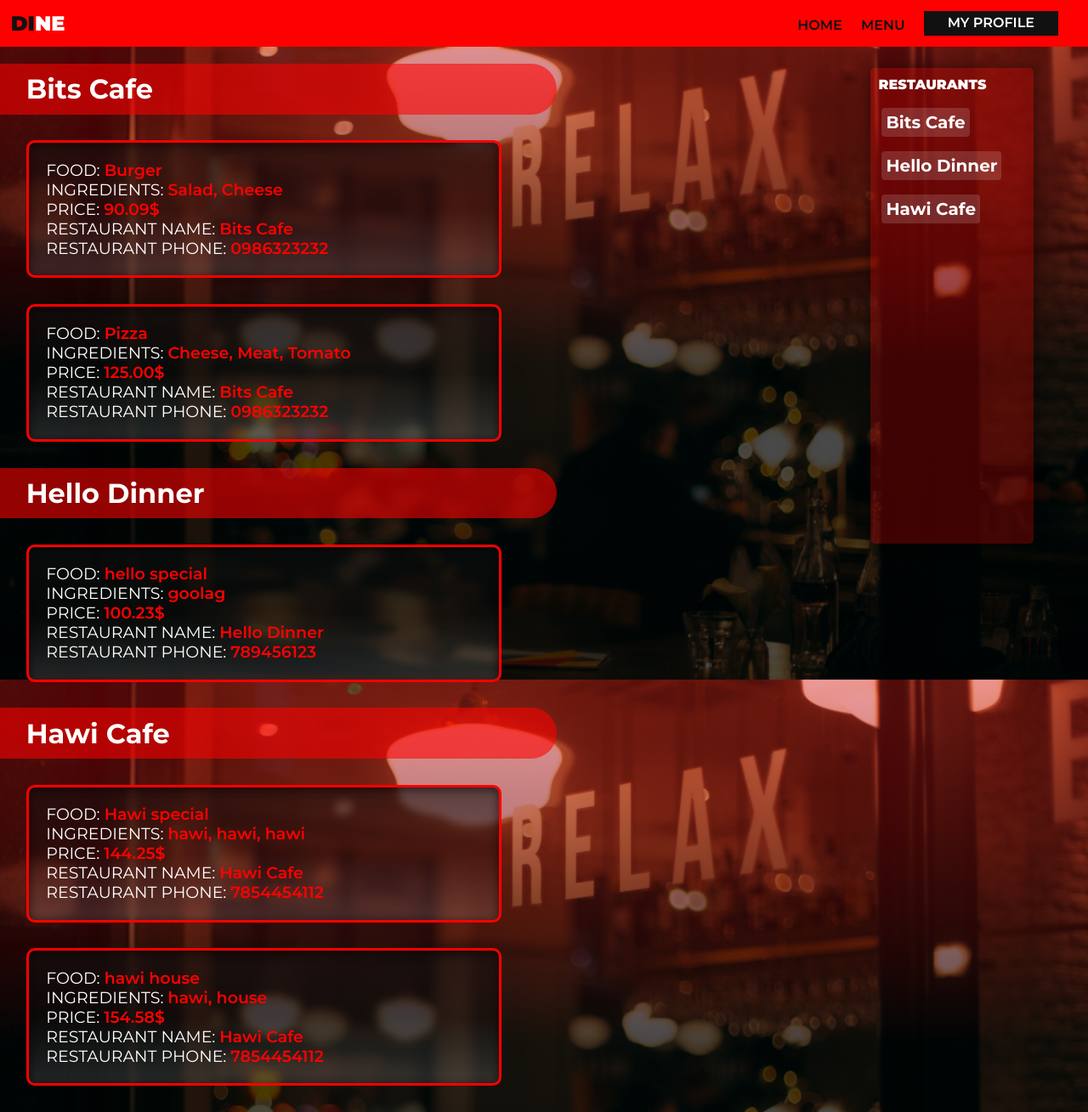
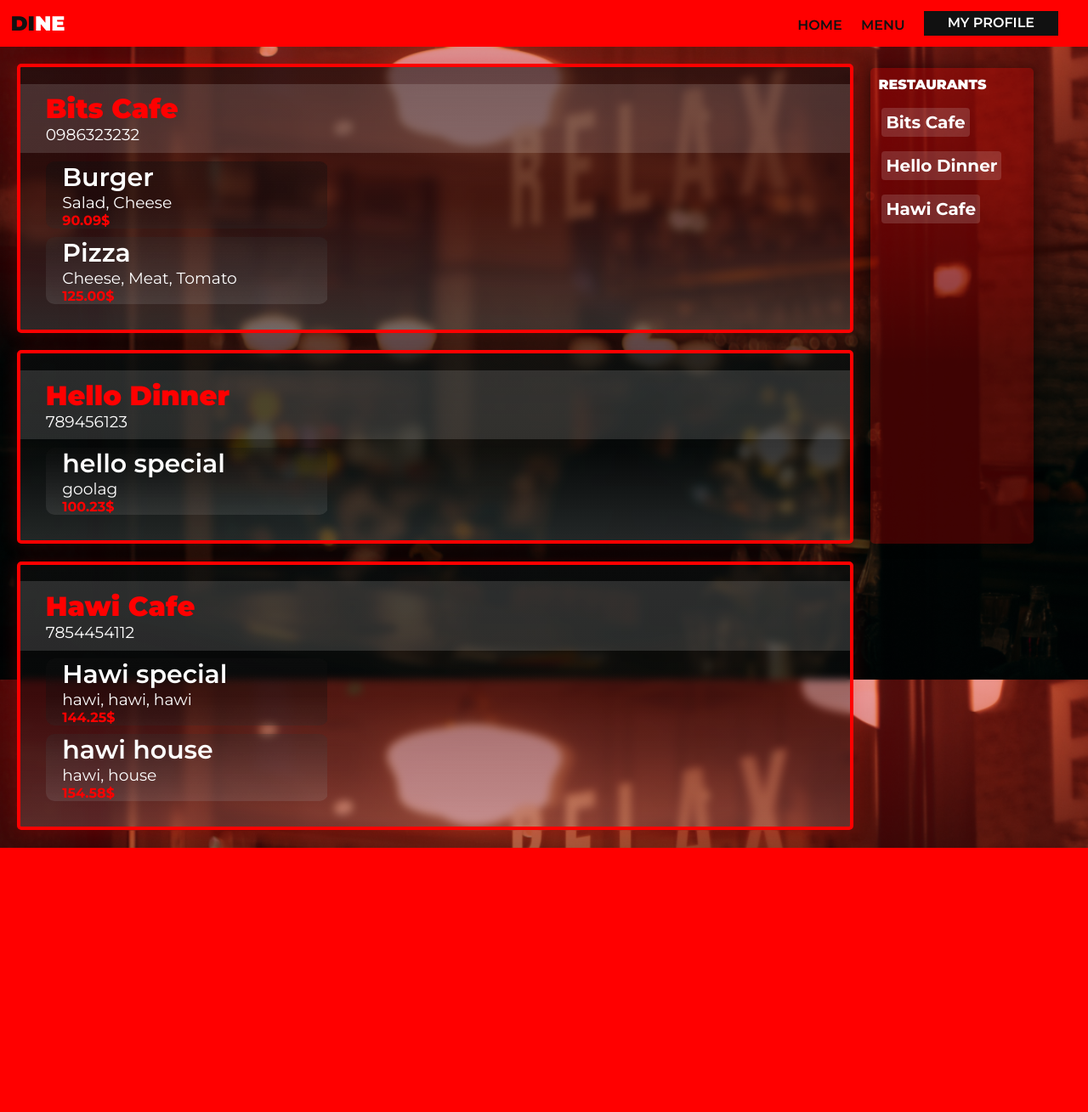
Before and after one commit to nigussolomon/DINE, a Django app: page /dine/menu/ in a window 1280 px wide. Shown: the whole page at 85% size. After the commit the page ends 998 px from the top, so only its background shows below. Run offline with Django 4.2, Linux system fonts and the light colour scheme; data comes from the database, SQL or seed files in the repository; both versions use the stored data as it was after the commit; some libraries are stand-ins or nearby versions.

Commit message:
Update on UI for displaying menu

```diff
--- a/main/templates/main/login.html
+++ b/main/templates/main/login.html
@@ -14,10 +14,6 @@
         <div class="redirect">
             <p>IF YOU DON'T HAVE AN ACCOUNT <a href="{% url 'register' %}"> SIGN UP</a></p>
         </div>
-
-        <div class="loginToARestaurant">
-            <a href="#">SIGN IN TO YOUR RESTAURANT</a>
-        </div>
     </form>
 </div>
 {% endblock login %}
--- a/main/templates/main/register.html
+++ b/main/templates/main/register.html
@@ -14,10 +14,6 @@
         <div class="redirect">
             <p>IF YOU ALREADY HAVE AN ACCOUNT <a href="{% url 'login' %}"> SIGN IN</a></p>
         </div>
-
-        <div class="registerRestaurant">
-            <a href="#">REGISTER A RESTAURANT</a>
-        </div>
     </form>
 </div>
 {% endblock register %}
--- a/menu/models.py
+++ b/menu/models.py
@@ -6,8 +6,8 @@ from django.contrib.auth.models import User
 class Profile(models.Model):
     user = models.OneToOneField(User, on_delete=models.CASCADE)
     phone_regex = RegexValidator(regex=r'^\+?1?\d{9,15}$', message="Phone number must be entered in the format: '+999999999'. Up to 15 digits allowed.")
-    phone_number = models.CharField(default = 'Please add your number',validators=[phone_regex], max_length=17, blank=True) # validators should be a list
-    address = models.CharField(max_length=120, default='please add your address')
+    phone_number = models.CharField(default = 'No registered Number',validators=[phone_regex], max_length=17, blank=True) # validators should be a list
+    address = models.CharField(max_length=120, default='No registered address')
 
     def __str__(self):
         return f"{self.user.username}'s Profile"
@@ -15,8 +15,8 @@ class Profile(models.Model):
 class Restaurant(models.Model):
     user = models.OneToOneField(User, on_delete=models.CASCADE)
     phone_regex = RegexValidator(regex= r'^\+?1?\d{9,15}$', message = "Phone number must be entered in the format: '+999999999' . Up to 15 digits allowed. ")
-    restaurant_name = models.CharField(default= "Enter Your Restaurant name ", max_length= 40)
-    phone_number = models.CharField(default = 'please add your number', validators=[phone_regex],max_length=17, blank= False)
+    restaurant_name = models.CharField(default= "", max_length= 40)
+    phone_number = models.CharField(default = "", validators=[phone_regex],max_length=17, blank= False)
 
     def __str__(self):
         return f"{self.user.username}'s Restaurant"
--- a/menu/static/menu/js.js
+++ b/menu/static/menu/js.js
@@ -21,9 +21,4 @@ addBtn.onclick = () => {
 
 up.onclick = () =>{
     restaurant.style.top = "9%"
-    document.location.hash = 'form';
 }
-
-window.onload = () =>{
-    restaurant.style.top = "9%"
-}
--- a/menu/static/menu/style.css
+++ b/menu/static/menu/style.css
@@ -90,31 +90,54 @@
 }
 
 #menudisplay{
-    width: 50%;
+    width: 30%;
+    border: 0;
+    background: none;
+    box-shadow: none;
+    backdrop-filter: blur(0);
+    margin-bottom: 1%;
+    padding-bottom: 0;
+    padding-top: 0;
+    margin-top: 1%;
 }
 
-#menudisplay h3{
-    font-size: 19px;
+#menudisplay h1{
+    padding-bottom: 0%;
+    margin-bottom: 0;
+    font-size: 30px;
+    font-weight: 600;
+    color: black;
 }
 
-#menudisplay h3{
-    font-weight: 400;
+#menudisplay h1 a{
+    color: white;
 }
 
 #menudisplay h3 a{
-    font-weight: 600;
+    font-weight: 400;
+    color: white;
 }
 
+#menudisplay h4 a{
+    text-decoration: none;
+    color: red;
+}
+
+
+
+
 .resttitle{
-    width: 60%;
+    width: 96%;
     margin-top: 2%;
     padding: 1%;
-    border-top-right-radius: 50px;
-    border-bottom-right-radius: 50px;
     padding-left: 3%;
     font-weight: 900;
-    background: rgba(255, 0, 0, 0.582);
-    color: white;
+    background: rgba(255, 255, 255, 0.137);
+    color: red;
+}
+
+.resttitle h1{
+    font-weight: 900;
 }
 
 .flexer{
@@ -176,6 +199,16 @@
     box-shadow: 0 1px 15px 0 rgba(0, 0, 0, 0.438);
 }
 
+.wrap2{
+    border-radius: 5px;
+    background: linear-gradient(to bottom, rgba(17, 17, 17, 0.589), rgba(17, 17, 17, 0.336),rgba(255, 255, 255, 0.137));
+    backdrop-filter: blur(5px);
+    box-shadow: 0 1px 20px 0 rgba(255, 0, 0, 0.205);
+    margin: 2%;
+    padding-bottom: 2%;
+    border: 4px solid red;
+}
+
 .restmenu h4{
     padding: 5%;
     color: white;
@@ -203,3 +236,9 @@
 .wrap1{
     width: 80%;
 }
+
+.resttitle h3 a{
+    color: white;
+    font-weight: 400;
+    text-decoration: none;
+}
--- a/menu/templates/menu/homeview.html
+++ b/menu/templates/menu/homeview.html
@@ -5,13 +5,16 @@
     <h1>Browse through our Restaurants to see what they offer you</h1>
     <div class="flexer">
         {% for u in restaurants %}
-            {% if u.restaurant.restaurant_name == 'Enter Your Restaurant name' %}
+         {% if forloop.counter < 4 %}
+            {% if u.restaurant.restaurant_name == "" %}
             {% else %}
+            <td>{{ forloop.counter }}</td>
                 <div class="profile" id="restview">
                     <div class="details">
                         <h3>{{u.restaurant.restaurant_name}}</a></h3>
                     </div>
                 </div>
+            {% endif %}
             {% endif %}
         {% endfor %}
     </div>
--- a/menu/templates/menu/menu.html
+++ b/menu/templates/menu/menu.html
@@ -4,26 +4,26 @@
     <div class="wrap">
         <div class="wrap1">
             {% for x in user %}
-                {% if x.restaurant.restaurant_name == 'Enter Your Restaurant name' %}
+            <div class="wrap2">
+                {% if x.restaurant.restaurant_name == '' %}
                 {% else %}
                 <div class="resttitle" id="{{x.restaurant.restaurant_name}}">
                     <h1>{{x.restaurant.restaurant_name}}</h1>
+                    <h3><a href="#">{{x.restaurant.phone_number}}</a></h3>
                 </div>
                 {% endif %}
                     {% for y in food %}
                         {% if x.restaurant.restaurant_name == y.restaurant.restaurant_name %}
                                 <div class="profile" id="menudisplay">
-                                    <div class="details">
-                                        <h3>FOOD: <a href="#">{{y.food_name}}</a></h3>
-                                        <h3>INGREDIENTS: <a href="#">{{y.food_ingridients}}</a></h3>
-                                        <h3>PRICE: <a href="#">{{y.food_price}}</a></h3>
-                                        <h3>RESTAURANT NAME: <a href="#">{{x.restaurant.restaurant_name}}</a></h3>
-                                        <h3>RESTAURANT PHONE: <a href="#">{{x.restaurant.phone_number}}</a></h3>
-
+                                    <div class="details" id="detailsmenu">
+                                        <h1><a href="#">{{y.food_name}}</a></h1 >
+                                        <h3><a href="#">{{y.food_ingridients}}</a></h3>
+                                        <h4><a href="#">{{y.food_price}}</a></h4>
                                     </div>
                                 </div>
                         {% endif %}
                     {% endfor %}
+                </div>
             {% endfor %}
         </div>
 
@@ -31,7 +31,7 @@
         <div class="restmenu">
             <h4>RESTAURANTS</h4>
             {% for z in user %}
-            {% if z.restaurant.restaurant_name == 'Enter Your Restaurant name' %}
+            {% if z.restaurant.restaurant_name == '' %}
             {% else %}
                 <div class="clickers">
                     <a href="#{{z.restaurant.restaurant_name}}">{{z.restaurant.restaurant_name}}</a>
```
Also changed, not shown: menu/templates/menu/add_to_menu.html (+5 -5 lines), menu/templates/menu/profile.html (+12 -5 lines), db.sqlite3.
